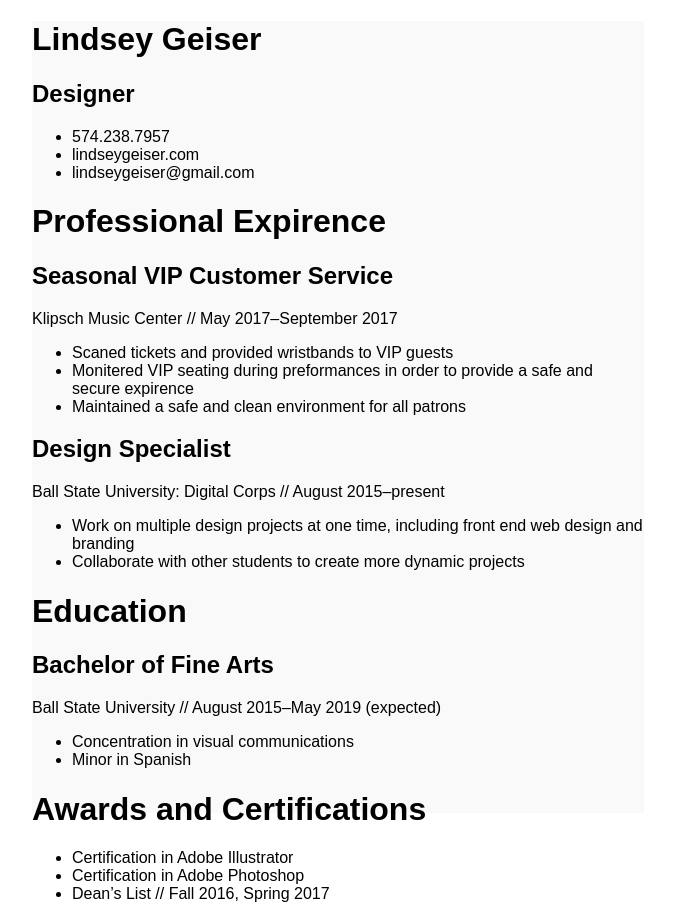
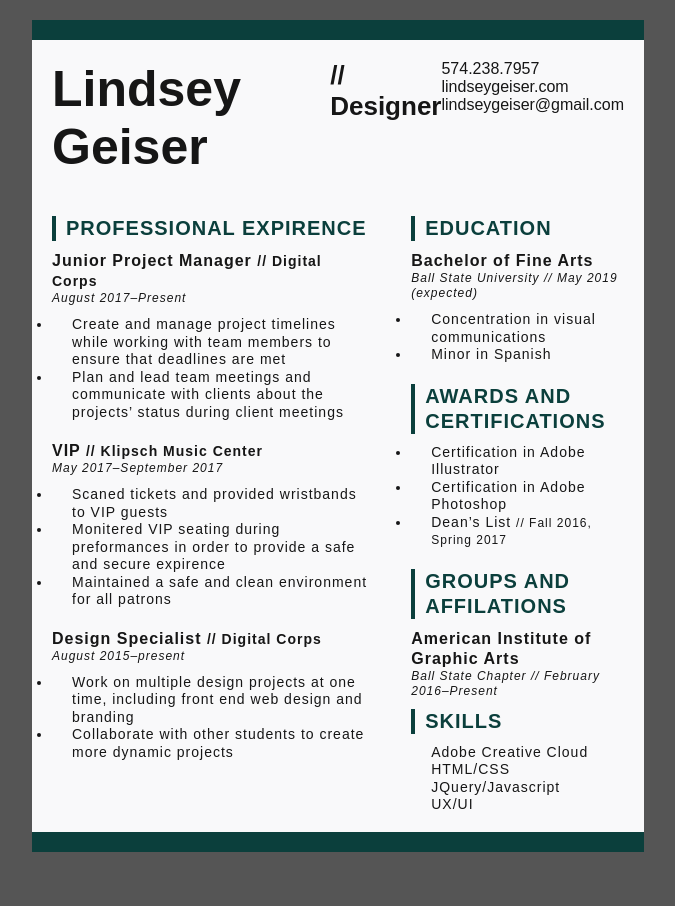
Before and after one commit to lindseygeiser/resume, a plain HTML site: page index.html in a window 1280 px wide. Shown: the top 906 px of the page, without its empty margins (302-977 px from the left). After the commit the page ends 872 px from the top, so only its background shows below. Drawn offline with Linux system fonts and the light colour scheme.

Commit message:
reformates html to new design. styles text

```diff
--- a/assets/style.css
+++ b/assets/style.css
@@ -1,7 +1,99 @@
-#wrapper {
+*{
+    margin: 0;
+    padding: 0;
+}
+
+body {
+    background-color: #555;
+}
+
+.wrapper {
     width: 612px;
     height: 792px;
-    margin: 0 auto;
+    margin: 20px auto;
     background-color: #F9F9FA;
     font-family: sans-serif;
+    color: #161616;
+    border-top: 20px solid #0B3F3C;
+    border-bottom: 20px solid #0B3F3C;
 }
+
+/* positioning */
+main {
+    display: flex;
+    line-height: 1.25;
+    letter-spacing: 1px;
+}
+
+.left-column {
+    width: 40%;
+    padding: 20px;
+}
+
+.right-column {
+    width: 60%;
+    padding: 20px;
+}
+
+header {
+    padding: 20px;
+    display: flex;
+}
+
+/* HEADER */
+header h1 {
+    font-size: 50px;
+}
+header h2 {
+    font-size: 26px;
+}
+
+header h2::before {
+    content: "// ";
+}
+
+header li {
+    font-size: 16px;
+    list-style: none;
+}
+
+/* MAIN */
+main h1 {
+    font-size: 20px;
+    text-transform: uppercase;
+    color: #0B3F3C;
+    border-left: 4px solid #0B3F3C;
+    padding-left: 10px;
+    margin-bottom: 10px;
+}
+
+main h2 {
+    font-size: 16px;
+}
+
+main h2 span {
+    font-size: 14px;
+}
+
+main p {
+    font-size: 12px;
+    font-style: italic;
+    margin-bottom: 10px;
+}
+
+main li {
+    font-size: 14px;
+    padding-left: 20px;
+}
+
+main li:last-child {
+    margin-bottom: 20px;
+}
+
+main li span{
+    font-size: 12px;;
+}
+
+.skills li {
+    list-style: none;
+}
--- a/index.html
+++ b/index.html
@@ -4,12 +4,12 @@
     <meta charset="UTF-8">
     <meta name="viewport" content="width=device-width, initial-scale=1.0">
     <meta http-equiv="X-UA-Compatible" content="ie=edge">
-    <title>Document</title>
+    <title>Resume</title>
     <link rel="stylesheet" href="assets/style.css">
 </head>
 <body>
 
-    <div id="wrapper">
+    <div class="wrapper">
     <header>
         <h1>Lindsey Geiser</h1>
         <h2>Designer</h2>
@@ -24,10 +24,18 @@
     <main>
         <div class="right-column">
             <h1>Professional Expirence</h1>
+            <div class="first-job">
+                <h2>Junior Project Manager <span>// Digital Corps</span></h2>
+                <p>August 2017–Present</p>
+                <ul>
+                    <li>Create and manage project timelines while working with team members to ensure that deadlines are met</li>
+                    <li>Plan and lead team meetings and communicate with clients about the projects’ status during client meetings</li>
+                </ul>
+            </div>
 
-            <div class="first-job">
-                <h2>Seasonal VIP Customer Service</h2>
-                <p>Klipsch Music Center // May 2017–September 2017</p>
+            <div class="second-job">
+                <h2>VIP <span>// Klipsch Music Center</span> </h2>
+                <p>May 2017–September 2017</p>
                 <ul>
                     <li>Scaned tickets and provided wristbands to VIP guests</li>
                     <li>Monitered VIP seating during preformances in order to provide a safe and secure expirence</li>
@@ -35,9 +43,9 @@
                 </ul>
             </div>
 
-            <div class="second-job">
-                <h2>Design Specialist</h2>
-                <p>Ball State University: Digital Corps // August 2015–present</p>
+            <div class="third-job">
+                <h2>Design Specialist <span>// Digital Corps</span></h2>
+                <p>August 2015–present</p>
                 <ul>
                     <li>Work on multiple design projects at one time, including front end web design and branding</li>
                     <li>Collaborate with other students to create more dynamic projects</li>
@@ -46,36 +54,33 @@
         </div>
 
         <div class="left-column">
+                <div class="education">
             <h1>Education</h1>
-            <div class="education">
                 <h2>Bachelor of Fine Arts</h2>
-                <p>Ball State University // August 2015–May 2019 (expected)</p>
+                <p>Ball State University // May 2019 (expected)</p>
                 <ul>
                     <li>Concentration in visual communications</li>
                     <li>Minor in Spanish</li>
                 </ul>
             </div>
 
+            <div class="awards">
             <h1>Awards and Certifications</h1>
-            <div class="awards">
                 <ul>
                     <li>Certification in Adobe Illustrator</li>
                     <li>Certification in Adobe Photoshop</li>
-                    <li>Dean’s List // Fall 2016, Spring 2017</li>
+                    <li>Dean’s List <span>// Fall 2016, Spring 2017</span></li>
                 </ul>
             </div>
 
+            <div class="groups">
             <h1>Groups and Affilations</h1>
-            <div class="groups">
                 <h2>American Institute of Graphic Arts</h2>
                 <p>Ball State Chapter // February 2016–Present</p>
-                <ul>
-                    <li>Executive board member</li>
-                </ul>
             </div>
 
+            <div class="skills">
             <h1>Skills</h1>
-            <div class="skills">
                 <ul>
                     <li>Adobe Creative Cloud</li>
                     <li>HTML/CSS</li>
```
